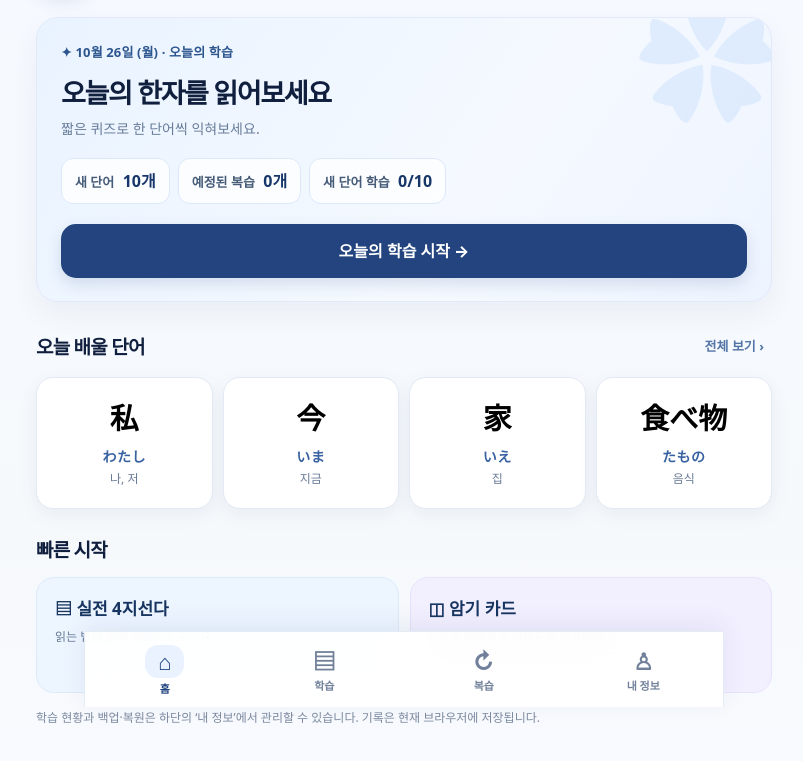
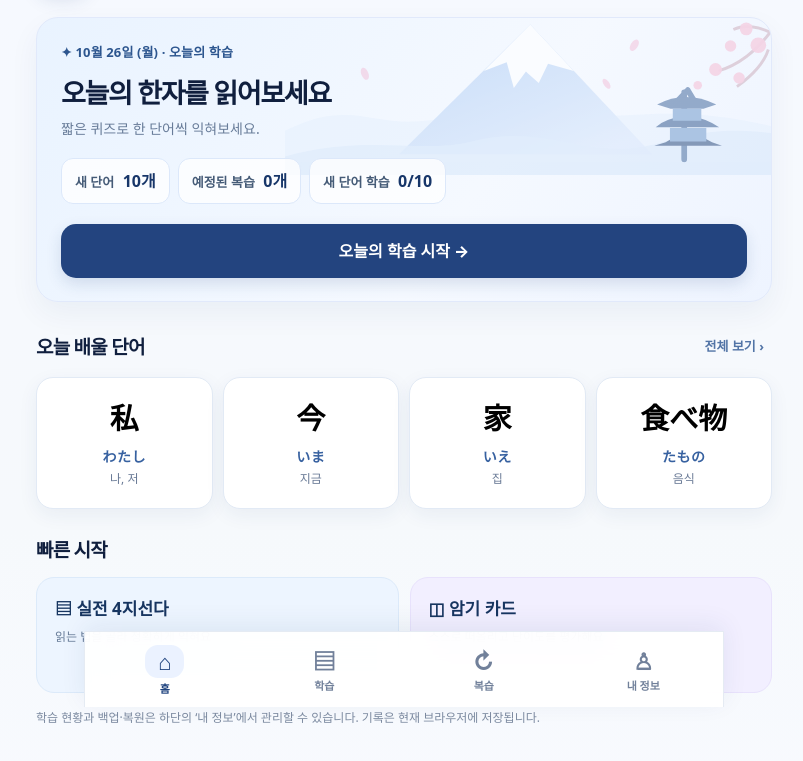
Before and after one commit to hyogiman/jpnst, a website: page kanji/index.html in a window 1280 px wide. Shown: the part 93-854 px from the top of the page, without its empty margins (236-1039 px from the left). Drawn offline with Linux system fonts and the light colour scheme.

Commit message:
Use a lightweight illustrated accent behind the focused daily lesson

```diff
--- a/kanji/ui-v2.css
+++ b/kanji/ui-v2.css
@@ -62,3 +62,9 @@ html{scroll-padding-top:24px}body{background:linear-gradient(180deg,#f6f9ff 0%,#
 @media(max-width:550px){.shell{padding:20px 16px calc(105px + env(safe-area-inset-bottom))}.masthead{margin-bottom:18px}.masthead .brand h1{font-size:22px}.ui-card{padding:18px;border-radius:19px}.ui-hero{padding:22px 18px}.ui-hero h2{font-size:24px}.ui-words{gap:7px}.ui-word-tile{min-height:125px;border-radius:14px}.ui-word-tile .jp{font-size:21px}.ui-word-tile .reading{font-size:13px}.ui-word-tile .ko{font-size:11px}.ui-action{padding:15px;min-height:104px}.ui-action strong{font-size:15px}.ui-word-row{padding:10px}.ui-word-row .glyph{height:50px;width:50px;flex-basis:50px;font-size:24px}.ui-quiz .quiz-panel{padding:0}.ui-quiz .quiz-main{padding:20px 10px}.ui-explain-item .writing{width:62px;font-size:18px}.list-section .word-grid{grid-template-columns:1fr 1fr}.ui-profile .ui-card{padding:18px}}
 @media(max-width:355px){.ui-words{grid-template-columns:repeat(2,1fr)}.ui-fact{font-size:12px}.ui-explain-item{gap:7px;padding:10px}.ui-explain-item .writing{width:55px;font-size:16px}.ui-explain-item .flag{font-size:10px}}
 @media(min-width:800px){.ui-nav{max-width:780px;left:50%;transform:translateX(-50%);border-left:1px solid #e5ebf3;border-right:1px solid #e5ebf3}}
+
+/* Illustrated accent kept behind the learning CTA, never behind quiz answers. */
+.ui-hero:before{display:none}
+.ui-hero:after{content:"";position:absolute;right:-13px;top:-8px;width:68%;height:165px;pointer-events:none;z-index:0;background:url("./ui-landscape.svg") center right / contain no-repeat;opacity:.54}
+.ui-hero>*{position:relative;z-index:1}
+@media(max-width:480px){.ui-hero:after{width:80%;height:125px;right:-20px;top:-5px;opacity:.37}}
```
